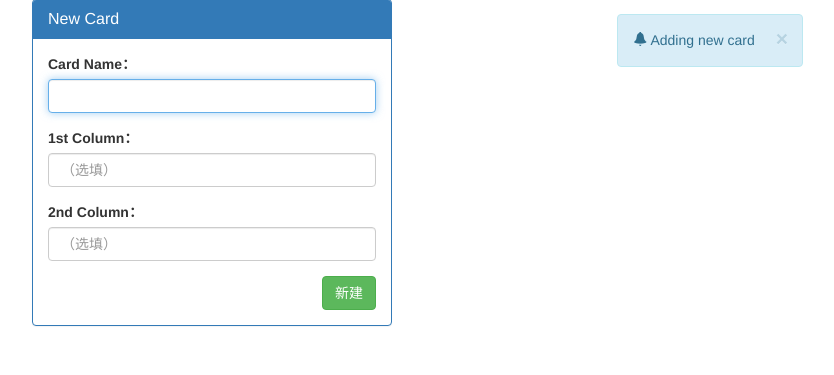
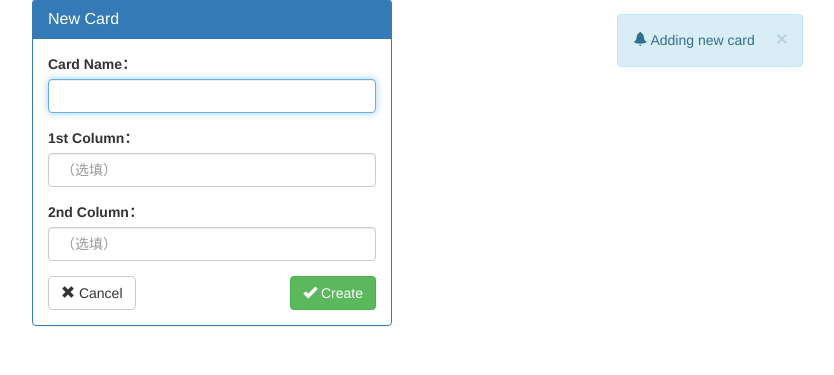
Before and after one commit to kyan001/Duetime, a Django app: page /cardnote/newcard in a window 1280 px wide. Shown: the part 66-441 px from the top of the page, without its empty margins (428-1262 px from the left). Run offline with Django 3.2, Linux system fonts and the light colour scheme; the visitor is signed in with stand-in values (Sample User, id 1); some libraries are stand-ins or nearby versions.

Commit message:
add "cancel" button beside the "save" button

```diff
--- a/main/templates/cardnote/newcard.html
+++ b/main/templates/cardnote/newcard.html
@@ -42,7 +42,14 @@
                                 <label for="input-vcol">2nd Column：</label>
                                 <input id="input-vcol" class="form-control" name="vcol" type="text" placeholder="（选填）">
                             </div>
-                            <button type="submit" class="btn btn-success pull-right">新建</button>
+                            <button type="submit" class="btn btn-success pull-right">
+                                <span class="glyphicon glyphicon-ok"></span>
+                                <span>Create</span>
+                            </button>
+                            <a class="btn btn-default" href="/cardnote/list">
+                                <span class="glyphicon glyphicon-remove"></span>
+                                <span>Cancel</span>
+                            </a>
                         </form>
                     </div>
                 </div>
```
